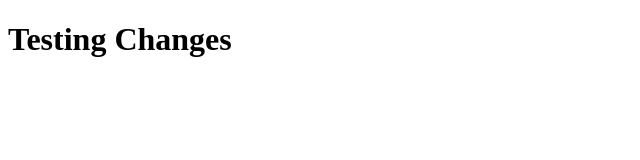
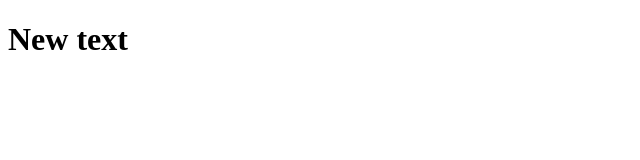
Before and after one commit to JamesBlundo/portfolio, a plain HTML site: page index.html in a window 1280 px wide. Shown: the whole page, without its empty margins (0-640 px from the left). Drawn offline with Linux system fonts and the light colour scheme.

Commit message:
last test

```diff
--- a/index.html
+++ b/index.html
@@ -8,7 +8,7 @@
     <link rel="stylesheet" href="styles.css" />
 </head>
 <body>
-    <h1>Testing Changes</h1>
+    <h1>New text</h1>
     <script src-"script.js"></script>
 </body>
 </html>
```
